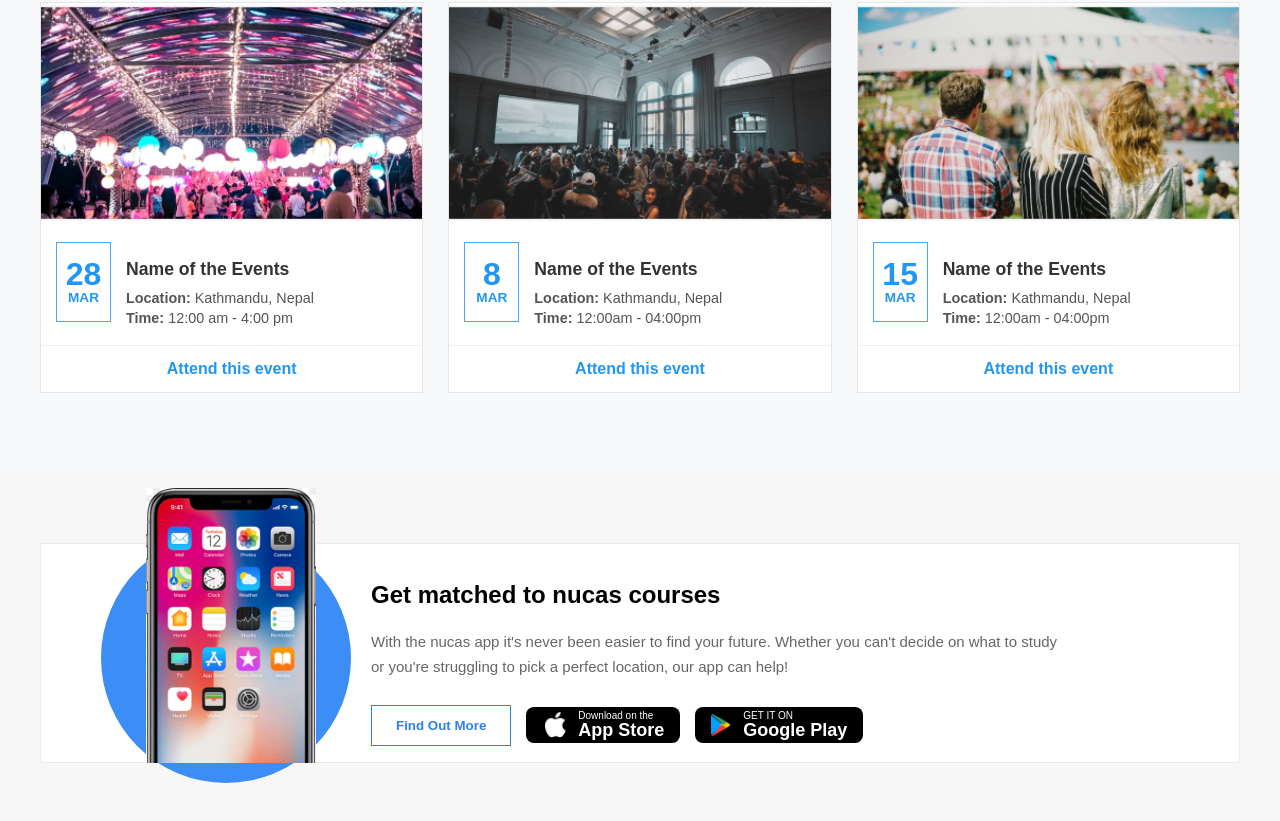
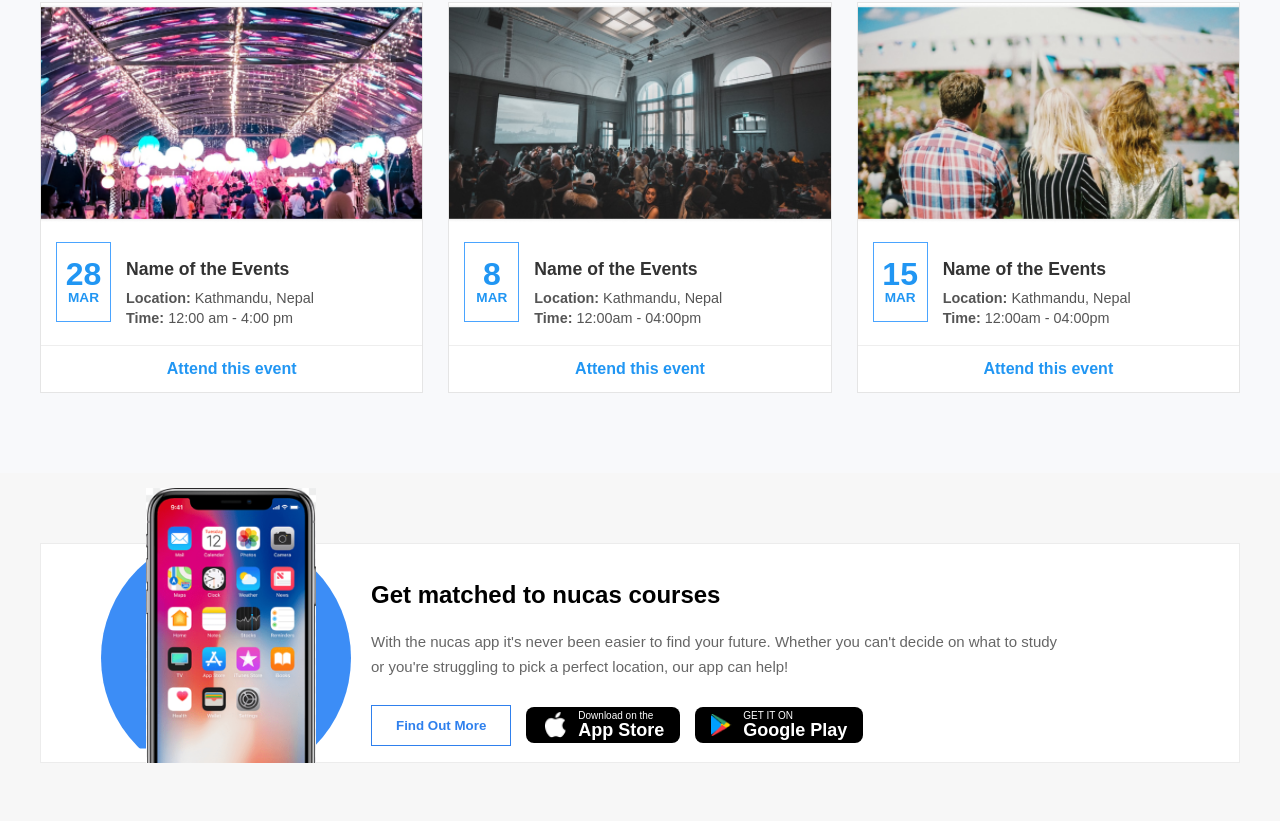
Before and after one commit to bibashmanjusubedi/schoolbharna-ui, a React (Vite) app: page / in a window 1280 px wide. Shown: the part 4126-4947 px from the top of the page. Built offline with nearby package versions, Linux system fonts and the light colour scheme.

Commit message:
fix: Blue Circle css

```diff
--- a/src/components/layout/CourseAppBanner.css
+++ b/src/components/layout/CourseAppBanner.css
@@ -85,7 +85,7 @@
     left:10px;
     bottom:20px;
     z-index:1;
-    clip-path:inset(0px 0x 35px 0px) !important;
+    clip-path:inset(0px 0px 35px 0px) !important;
 }
 
 
```
